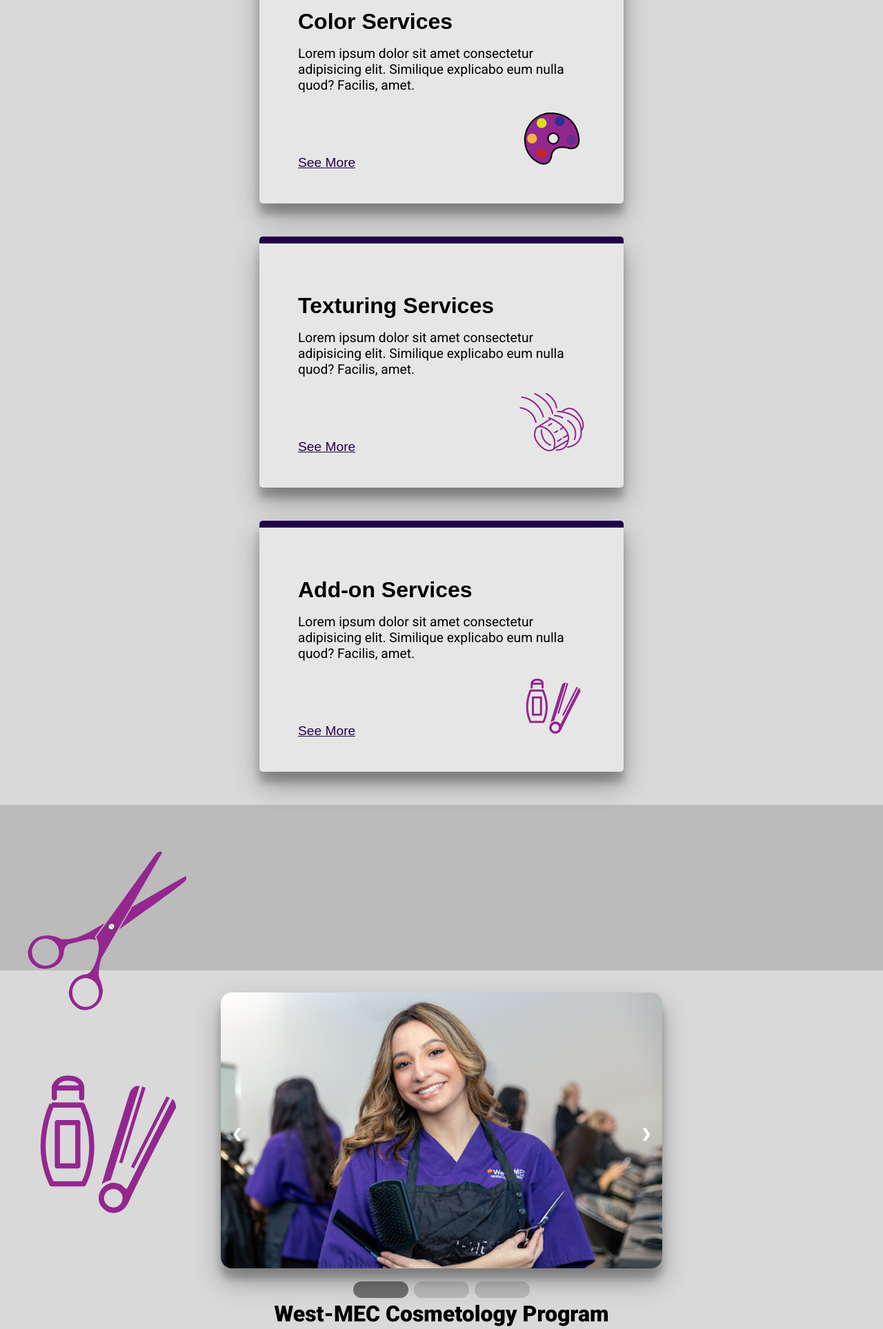
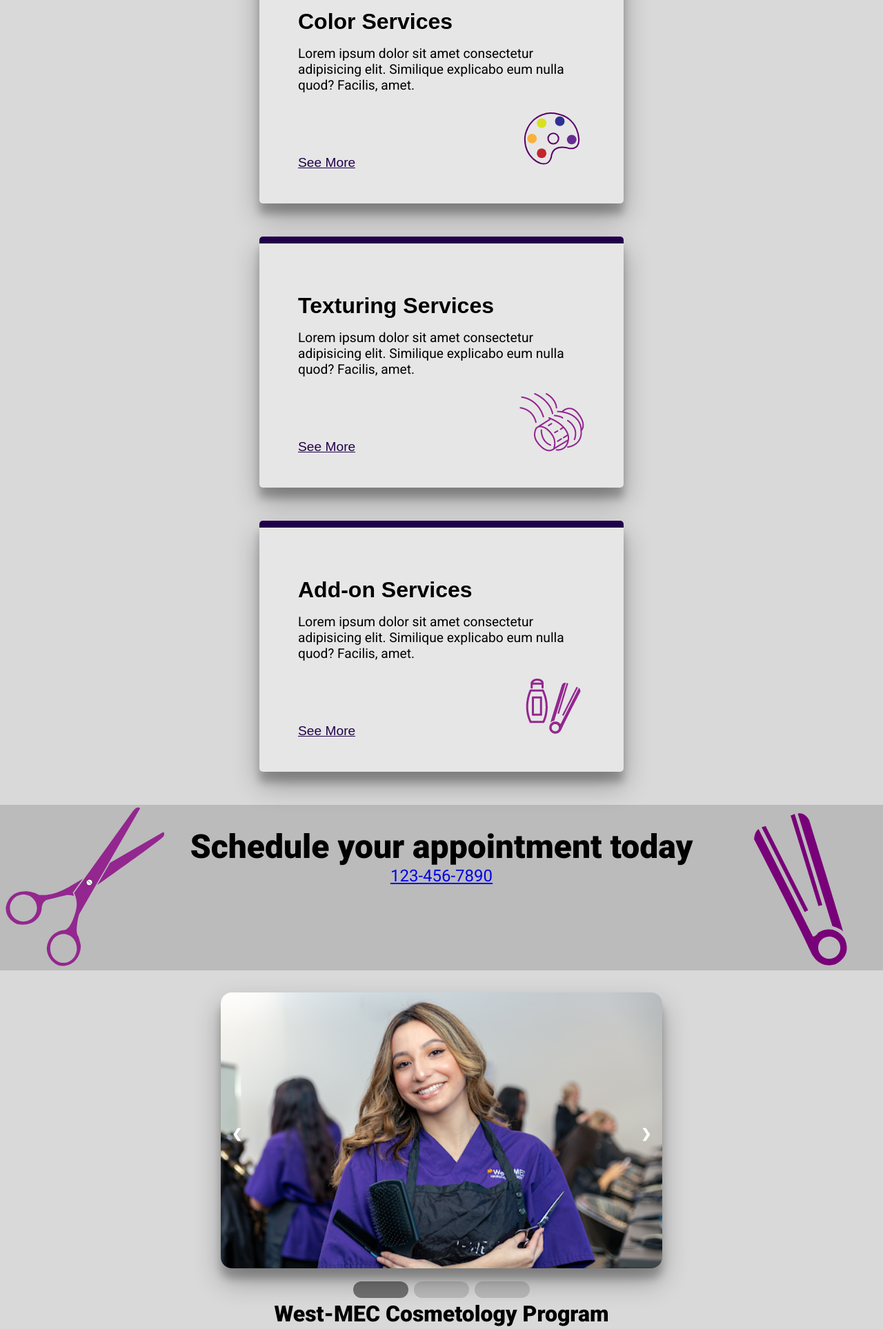
Before and after one commit to 0eef0/wmCosmetology, a Node server app: page / in a window 1280 px wide. Shown: the part 1094-3021 px from the top of the page at 69% size. Run offline with Node 20, Linux system fonts and the light colour scheme; some libraries are stand-ins or nearby versions.

Commit message:
finished phone number appointment div

```diff
--- a/views/pages/index.ejs
+++ b/views/pages/index.ejs
@@ -29,8 +29,10 @@
   </div>
   <div class="schedule">
     <div class="homeleft"></div>
-    <div class="phonetext">Schedule your appointment today</div>
-    <a href="tel:" class="phonenumber">123-456-7890</a>
+    <div class="phonestuff">
+      <p class="phonetext">Schedule your appointment today</p>
+      <a href="tel:" class="phonenumber">123-456-7890</a>
+    </div>
     <div class="homeright"></div>
   </div>
   <div class="slideshow-container">
--- a/views/partials/serviceCards/service-card2.ejs
+++ b/views/partials/serviceCards/service-card2.ejs
@@ -3,6 +3,6 @@
     <p class="desc">Lorem ipsum dolor sit amet consectetur adipisicing elit. Similique explicabo eum nulla quod? Facilis, amet.</p>
     <div class="row">
         <button onClick="showModal2()">See More</button>
-        <img src="../../assets/color.png" alt="Icon">
+        <img src="../../assets/color.svg" alt="Icon">
     </div>
 </div>
--- a/views/styles/components/_homepage.scss
+++ b/views/styles/components/_homepage.scss
@@ -134,26 +134,23 @@
   max-width:100%;
   height:15rem;
   margin:2rem 0 2rem 0;
-  justify-content: center;
+  justify-content: space-between;
   text-align: center;
   background-color: #bbb;
-  padding:4rem 2rem 4rem 2rem ;
-}
-
-@media screen and (max-width:1000px){
-  .schedule{
-    background-image: url(../../assets/blank.png);
-  }
+  display: flex;
+  // padding:4rem 2rem 4rem 2rem ;
 }
 
 .phonetext{
   color:black;
-  font-size: 2rem;
+  font-size: 3rem;
   font-weight: bold;
+  text-align: center;
 }
 
 .phonenumber{
   font-size: 1.5rem;
+
 }
 
 .phonenumber:hover{
@@ -162,14 +159,34 @@
 
 .homeleft{
   height: 15rem;
-  width: 100%;
+  width: 15rem;
   background-image: url(../../assets/hair.svg);
   background-repeat: no-repeat;
+  float: left;
 }
 
 .homeright{
   height: 15rem;
-  width: 100%;
+  width: 15rem;
   background-image: url(../../assets/add.svg);
   background-repeat: no-repeat;
+  float: right;
 }
+.phonestuff{
+  margin-top: 2rem;
+}
+
+@media screen and (max-width:1000px){
+  .schedule{
+    padding:4rem 2rem 4rem 2rem ;
+  }
+  .homeleft{
+    display:none;
+  }
+  .homeright{
+    display: none;
+  }
+  .phonestuff{
+    margin-top: 0rem;
+  }
+}
--- a/views/styles/main.css
+++ b/views/styles/main.css
@@ -780,21 +780,17 @@ footer .payment-container .copyright {
   max-width: 100%;
   height: 15rem;
   margin: 2rem 0 2rem 0;
-  justify-content: center;
+  justify-content: space-between;
   text-align: center;
   background-color: #bbb;
-  padding: 4rem 2rem 4rem 2rem;
+  display: flex;
 }
 
-@media screen and (max-width: 1000px) {
-  .schedule {
-    background-image: url(../../assets/blank.png);
-  }
-}
 .phonetext {
   color: black;
-  font-size: 2rem;
+  font-size: 3rem;
   font-weight: bold;
+  text-align: center;
 }
 
 .phonenumber {
@@ -807,18 +803,41 @@ footer .payment-container .copyright {
 
 .homeleft {
   height: 15rem;
-  width: 100%;
+  width: 15rem;
   background-image: url(../../assets/hair.svg);
   background-repeat: no-repeat;
+  float: left;
 }
 
 .homeright {
   height: 15rem;
-  width: 100%;
+  width: 15rem;
   background-image: url(../../assets/add.svg);
   background-repeat: no-repeat;
+  float: right;
 }
 
+.phonestuff {
+  margin-top: 2rem;
+}
+
+@media screen and (max-width: 1000px) {
+  .schedule {
+    padding: 4rem 2rem 4rem 2rem;
+  }
+
+  .homeleft {
+    display: none;
+  }
+
+  .homeright {
+    display: none;
+  }
+
+  .phonestuff {
+    margin-top: 0rem;
+  }
+}
 .banner-container {
   background-color: #2d3436;
   min-width: 100%;
```
Also changed, not shown: views/assets/add.svg, views/assets/color.svg (added), 1 other file.
